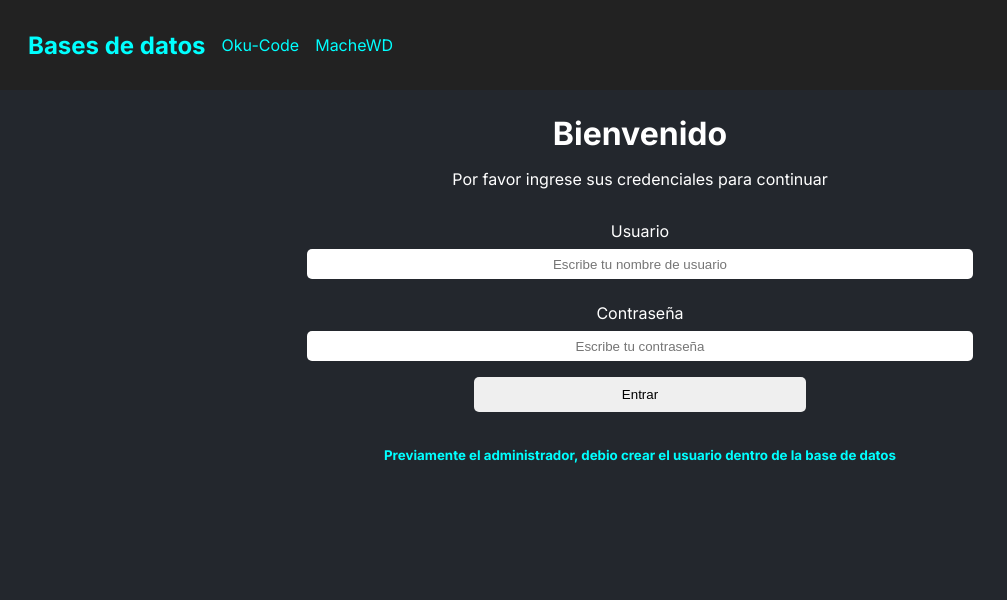
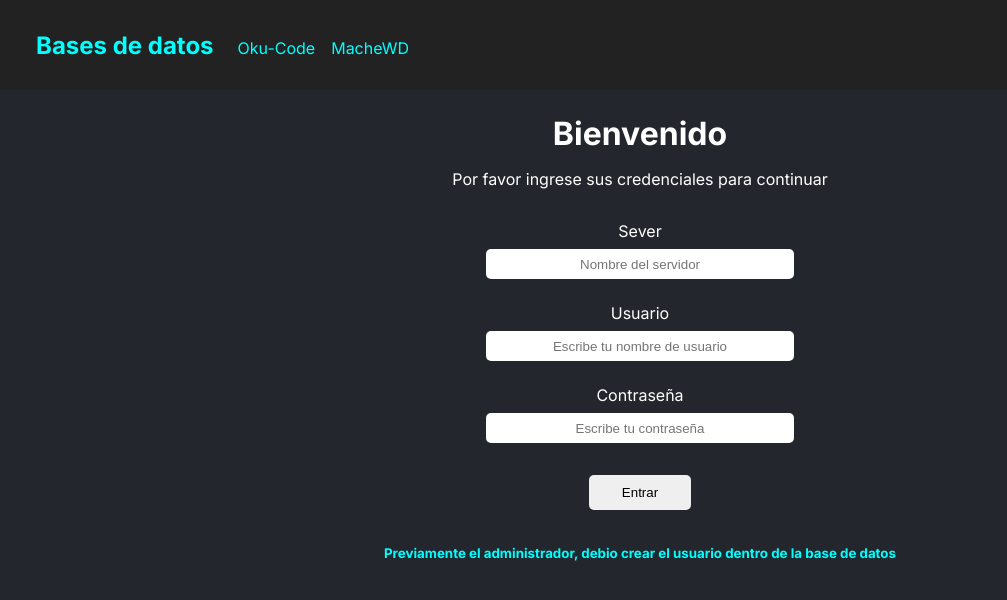
Before and after one commit to Oku-Code/data-bases-app, a PHP site: page / in a window 1280 px wide. Shown: the top 600 px of the page, without its empty margins (0-1007 px from the left). Run offline with PHP 8.4, Linux system fonts and the light colour scheme.

Commit message:
php script started

```diff
--- a/webapp/css/style.css
+++ b/webapp/css/style.css
@@ -14,32 +14,37 @@ body {
 header {
     background-color: #222;
     display: flex;
-    align-items: center;
+    align-content: space-between;
     height: 90px;
     padding: 30px 20px;
 }
 
 header h2 {
-    padding: 0.5rem;
+    padding: 1rem;
     color: aqua;
     font-weight: 700;
+    margin: 0;
 }
 
 header .title {
     display: flex;
     align-items: center;
+    float: right;
 }
 
 header .nicks {
     display: flex;
     flex-direction: row;
     justify-content: center;
+    float: left;
 }
 
-header p {
-    padding: 0.5rem;
+header a {
+    padding:0.5rem;
     text-align: center;
     color: aqua;
+    text-decoration: none;
+    margin: 0;
 }
 
 section {
@@ -77,7 +82,7 @@ form label {
 }
 
 form input {
-    width: 65%;
+    width: 50%;
     margin: 0 auto;
     margin-bottom: 1rem;
     height: 30px;
@@ -114,3 +119,14 @@ footer {
     justify-content: center;
     height: 100%;
 }
+
+@media (min-width: 900px) {
+    form input {
+        width: 30%;
+    }
+
+    form button {
+        width: 10%;
+        margin-top: 1rem;
+    }
+}
--- a/webapp/index.html
+++ b/webapp/index.html
@@ -13,15 +13,17 @@
                 <h2>Bases de datos</h2>
             </div>
             <div class="nicks">
-                <p>Oku-Code</p>
-                <p>MacheWD</p>
+                <a href="#">Oku-Code</a>
+                <a href="#">MacheWD</a>
             </div>
         </header>
         <section>
             <article>
                 <h1>Bienvenido</h1>
                 <p>Por favor ingrese sus credenciales para continuar</p>
-                <form action="" method="post">
+                <form action="/php/form.php" method="post">
+                    <label for="server">Sever</label>
+                    <input type="text" required id="sever" placeholder="Nombre del servidor">
                     <label for="user">Usuario</label>
                     <input type="text" required id="user" placeholder="Escribe tu nombre de usuario">
                     <label for="password">Contraseña</label>
```
Also changed, not shown: webapp/php/form.php (added, +19 -0 lines).
